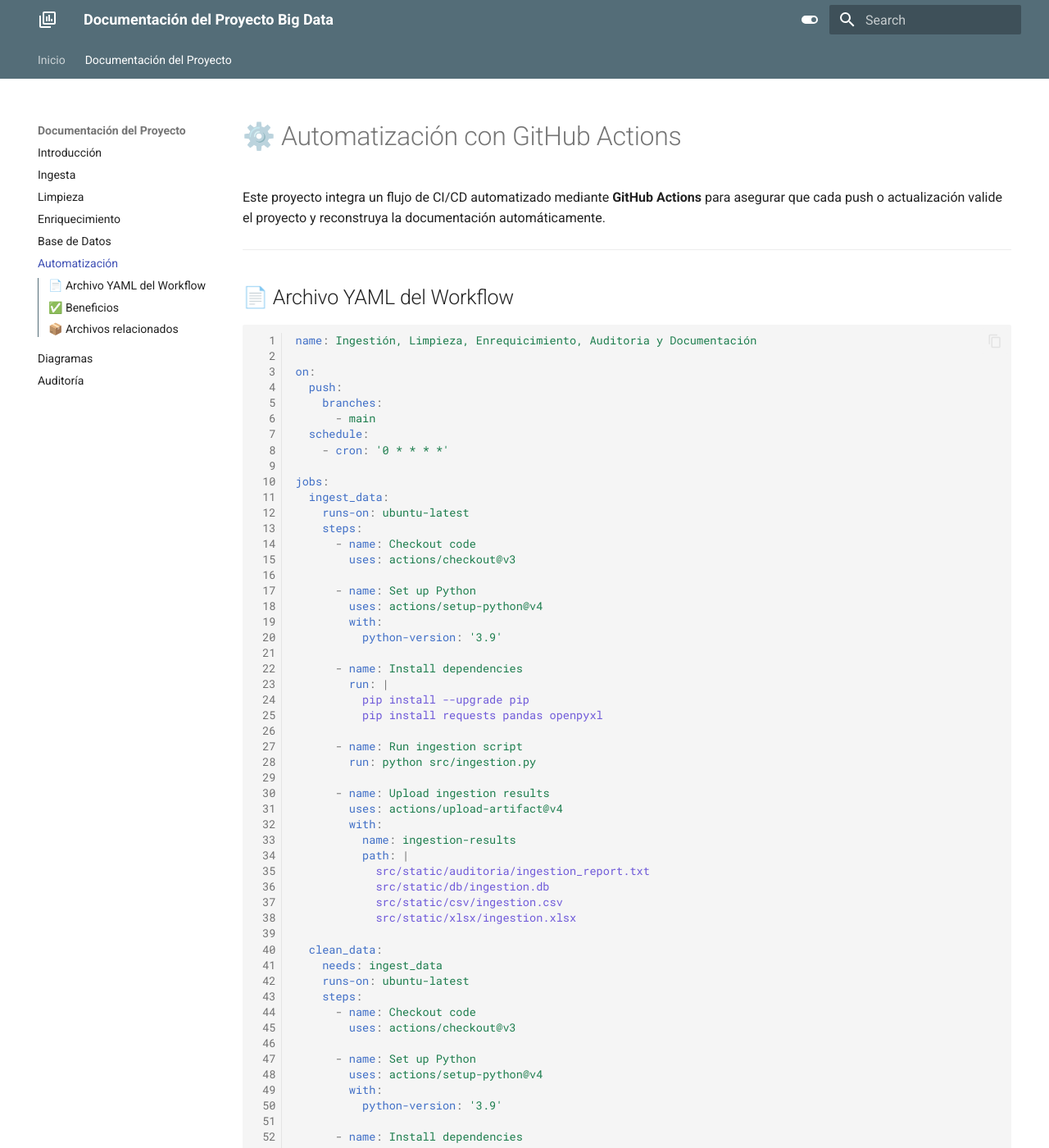
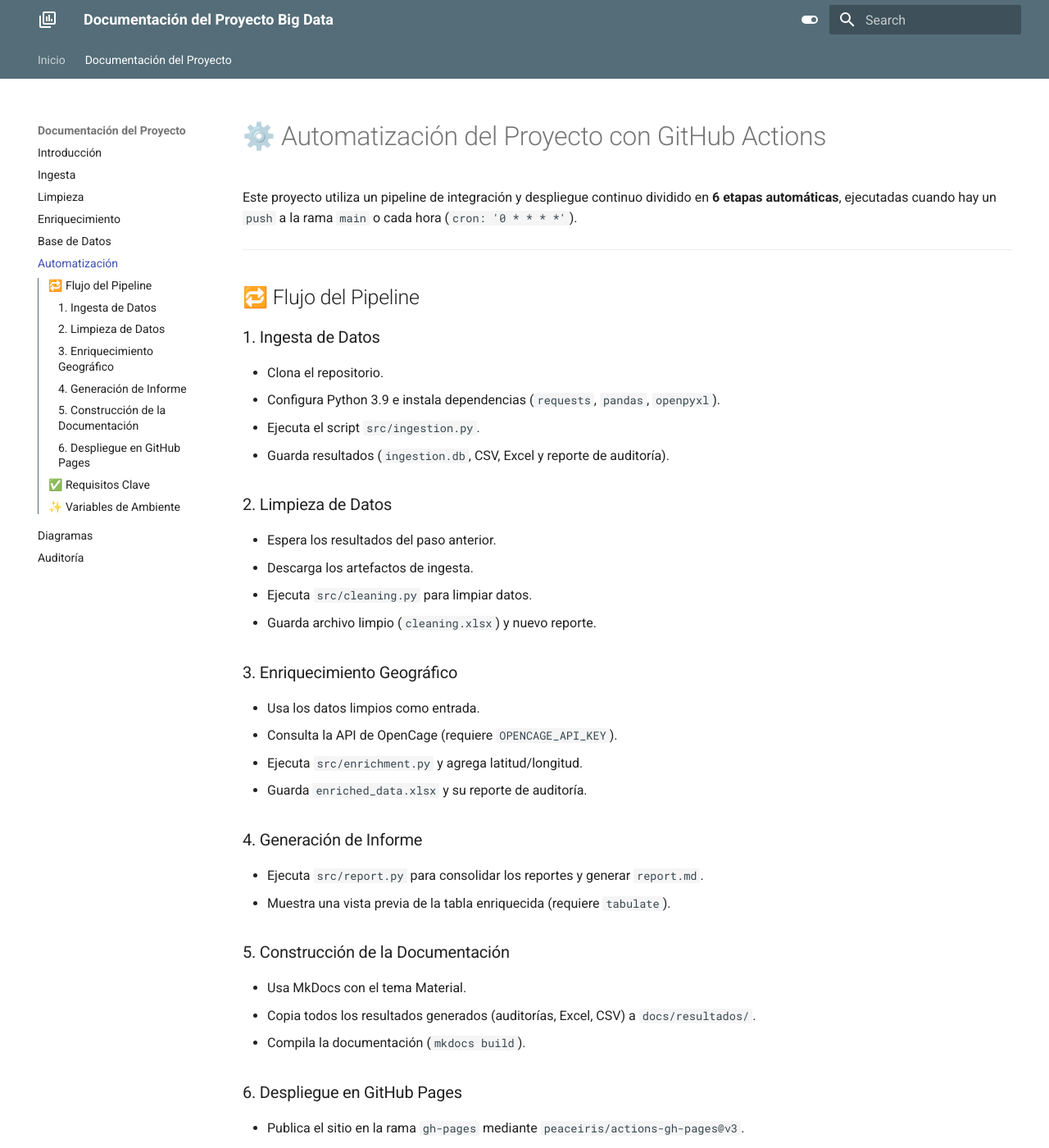
Before and after one commit to JuanesMedCol/bigdata-infrastructure, an MkDocs documentation site: the page built from docs/automation.md, in a window 1280 px wide and 1400 px high. Shown: the whole window at 82% size. Built offline with MkDocs 1.6.1 and Material for MkDocs 9.7.7, drawn with Linux system fonts in a browser that asks for light colours; some of the changed text lies outside the part shown.

Commit message:
Update automation.md

````diff
--- a/docs/automation.md
+++ b/docs/automation.md
@@ -1,191 +1,60 @@
-# ⚙️ Automatización con GitHub Actions
+# ⚙️ Automatización del Proyecto con GitHub Actions
 
-Este proyecto integra un flujo de CI/CD automatizado mediante **GitHub Actions** para asegurar que cada push o actualización valide el proyecto y reconstruya la documentación automáticamente.
+Este proyecto utiliza un pipeline de integración y despliegue continuo dividido en **6 etapas automáticas**, ejecutadas cuando hay un `push` a la rama `main` o cada hora (`cron: '0 * * * *'`).
 
 ---
 
-## 📄 Archivo YAML del Workflow
+## 🔁 Flujo del Pipeline
 
-``` yaml linenums="1"
-name: Ingestión, Limpieza, Enrequicimiento, Auditoria y Documentación
+### 1. Ingesta de Datos
+- Clona el repositorio.
+- Configura Python 3.9 e instala dependencias (`requests`, `pandas`, `openpyxl`).
+- Ejecuta el script `src/ingestion.py`.
+- Guarda resultados (`ingestion.db`, CSV, Excel y reporte de auditoría).
 
-on:
-  push:
-    branches:
-      - main
-  schedule:
-    - cron: '0 * * * *'
+### 2. Limpieza de Datos
+- Espera los resultados del paso anterior.
+- Descarga los artefactos de ingesta.
+- Ejecuta `src/cleaning.py` para limpiar datos.
+- Guarda archivo limpio (`cleaning.xlsx`) y nuevo reporte.
 
-jobs:
-  ingest_data:
-    runs-on: ubuntu-latest
-    steps:
-      - name: Checkout code
-        uses: actions/checkout@v3
+### 3. Enriquecimiento Geográfico
+- Usa los datos limpios como entrada.
+- Consulta la API de OpenCage (requiere `OPENCAGE_API_KEY`).
+- Ejecuta `src/enrichment.py` y agrega latitud/longitud.
+- Guarda `enriched_data.xlsx` y su reporte de auditoría.
 
-      - name: Set up Python
-        uses: actions/setup-python@v4
-        with:
-          python-version: '3.9'
+### 4. Generación de Informe
+- Ejecuta `src/report.py` para consolidar los reportes y generar `report.md`.
+- Muestra una vista previa de la tabla enriquecida (requiere `tabulate`).
 
-      - name: Install dependencies
-        run: |
-          pip install --upgrade pip
-          pip install requests pandas openpyxl
+### 5. Construcción de la Documentación
+- Usa MkDocs con el tema Material.
+- Copia todos los resultados generados (auditorías, Excel, CSV) a `docs/resultados/`.
+- Compila la documentación (`mkdocs build`).
 
-      - name: Run ingestion script
-        run: python src/ingestion.py
-
-      - name: Upload ingestion results
-        uses: actions/upload-artifact@v4
-        with:
-          name: ingestion-results
-          path: |
-            src/static/auditoria/ingestion_report.txt
-            src/static/db/ingestion.db
-            src/static/csv/ingestion.csv
-            src/static/xlsx/ingestion.xlsx
-
-  clean_data:
-    needs: ingest_data
-    runs-on: ubuntu-latest
-    steps:
-      - name: Checkout code
-        uses: actions/checkout@v3
-
-      - name: Set up Python
-        uses: actions/setup-python@v4
-        with:
-          python-version: '3.9'
-
-      - name: Install dependencies
-        run: |
-          pip install --upgrade pip
-          pip install pandas openpyxl
-
-      - name: Download ingestion results
-        uses: actions/download-artifact@v4
-        with:
-          name: ingestion-results
-          path: src/static/
-
-      - name: Run cleaning script
-        run: python src/cleaning.py
-
-      - name: Upload cleaning results
-        uses: actions/upload-artifact@v4
-        with:
-          name: cleaning-results
-          path: |
-            src/static/db/ingestion.db
-            src/static/auditoria/cleaning_report.txt
-            src/static/xlsx/cleaning.xlsx
-
-  enrich_data:
-      needs: clean_data
-      runs-on: ubuntu-latest
-      steps:
-        - name: Checkout code
-          uses: actions/checkout@v3
-
-        - name: Set up Python
-          uses: actions/setup-python@v4
-          with:
-            python-version: '3.9'
-
-        - name: Install dependencies
-          run: |
-            pip install pandas openpyxl requests tqdm
-
-        - name: Export secret to env
-          run: echo "OPENCAGE_API_KEY=${{ secrets.OPENCAGE_API_KEY }}" >> $GITHUB_ENV
-
-        - name: Run enrichment script
-          run: python src/enrichment.py
-
-        - name: Upload enrichment results
-          uses: actions/upload-artifact@v4
-          with:
-            name: enrichment-results
-            path: |
-              src/static/db/ingestion.db
-              src/static/auditoria/enriched_report.txt
-              src/static/xlsx/enriched_data.xlsx
-
-  generate_report:
-    needs: enrich_data
-    runs-on: ubuntu-latest
-    steps:
-      - name: Checkout code
-        uses: actions/checkout@v3
-
-      - name: Set up Python
-        uses: actions/setup-python@v4
-        with:
-          python-version: '3.9'
-
-      - name: Run report generation script
-        run: python src/report.py
-
-      - name: report audit markdown
-        uses: actions/upload-artifact@v4
-        with:
-          name: report-md
-          path: docs/report.md
-
-  build_docs:
-    needs: generate_report
-    runs-on: ubuntu-latest
-    steps:
-      - name: Checkout repository
-        uses: actions/checkout@v3
-
-      - name: Set up Python
-        uses: actions/setup-python@v4
-        with:
-          python-version: '3.11'
-
-      - name: Install MkDocs and theme
-        run: |
-          pip install --upgrade pip
-          pip install mkdocs mkdocs-material mkdocs-mermaid2-plugin mkdocs-glightbox
-
-      - name: Copiar archivos generados a docs/resultados
-        run: |
-          mkdir -p docs/resultados
-          cp src/static/auditoria/*.txt docs/resultados/
-          cp src/static/csv/*.csv docs/resultados/
-          cp src/static/xlsx/*.xlsx docs/resultados/
-          cp docs/report.md docs/resultados/
-
-      - name: Mostrar plugins activos
-        run: mkdocs build --verbose
-
-      - name: Build MkDocs site
-        run: mkdocs build
-
-      - name: Deploy to GitHub Pages
-        uses: peaceiris/actions-gh-pages@v3
-        with:
-          personal_token: ${{ secrets.GH_TOKEN }}
-          publish_dir: ./site
-
-      - name: Verificar contenido de site/
-        run: ls -R site/
-```
+### 6. Despliegue en GitHub Pages
+- Publica el sitio en la rama `gh-pages` mediante `peaceiris/actions-gh-pages@v3`.
 
 ---
 
-## ✅ Beneficios
+## ✅ Requisitos Clave
 
-- Automatiza validaciones y construcción de la documentación.
-- Ayuda a detectar errores en `mkdocs.yml` o enlaces rotos.
-- Ideal para integración continua de entornos educativos o de datos.
+- Archivo `requirements.txt` con:
 
----
+```txt
+pandas
+openpyxl
+requests
+tqdm
+tabulate
+mkdocs
+mkdocs-material
+mkdocs-mermaid2-plugin
+mkdocs-glightbox
+```
 
-## 📦 Archivos relacionados
+## ✨ Variables de Ambiente
 
-- `.github/workflows/bigdata.yml`
-- `requirements.txt`
-- `mkdocs.yml`
+- Secreto `OPENCAGE_API_KEY` en el repositorio para la API de enriquecimiento.
+- Secreto `GH_TOKEN` para despliegue en GitHub Pages.
````
